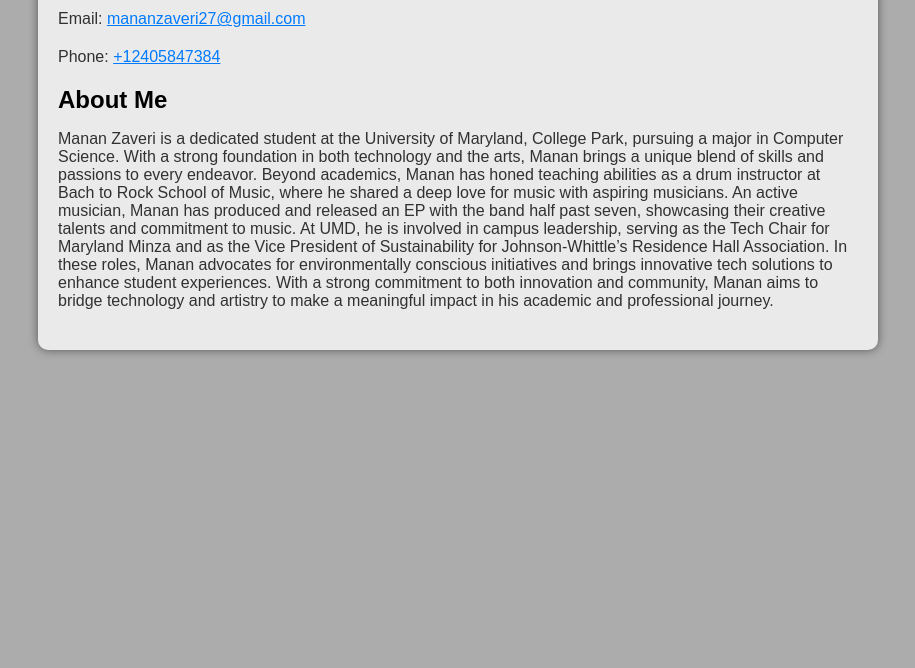
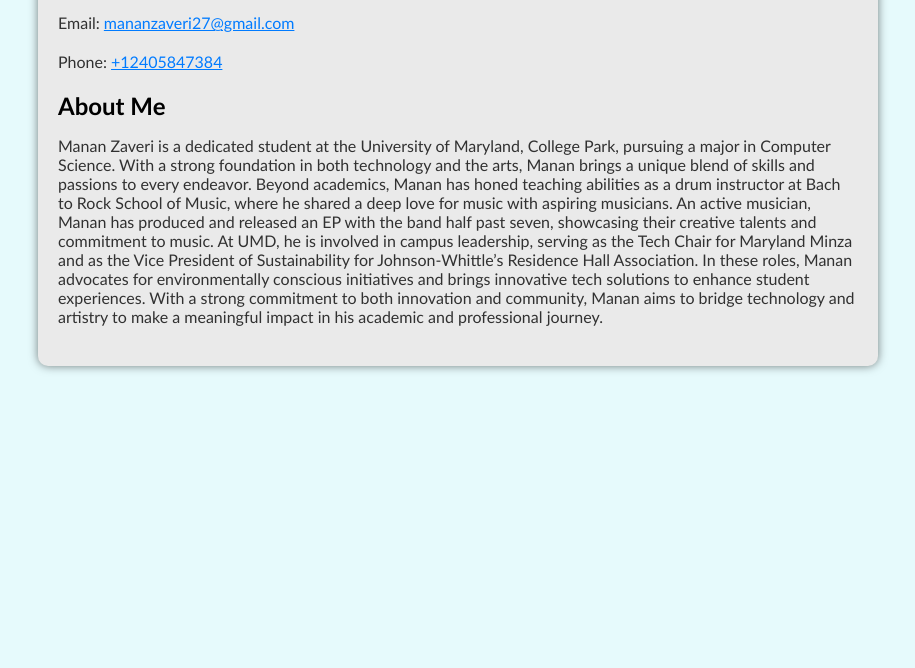
Before and after one commit to M43S7R0/M43S7R0.github.io, a plain HTML site: page index.html in a window 1280 px wide. Shown: the part 132-800 px from the top of the page, without its empty margins (182-1097 px from the left). Drawn offline with Linux system fonts and the light colour scheme.

Commit message:
Update style.css
changed font and color

```diff
--- a/style.css
+++ b/style.css
@@ -6,8 +6,8 @@ html, body {
 
 /* Global styles */
 body {
-    font-family: Arial, sans-serif;
-    background-color: #acacac; /* Change this to your desired background color */
+    font-family: Trebuchet MS, serif;
+    background-color: #e6fafc; /* Change this to your desired background color */
 }
 
 .container {
```
